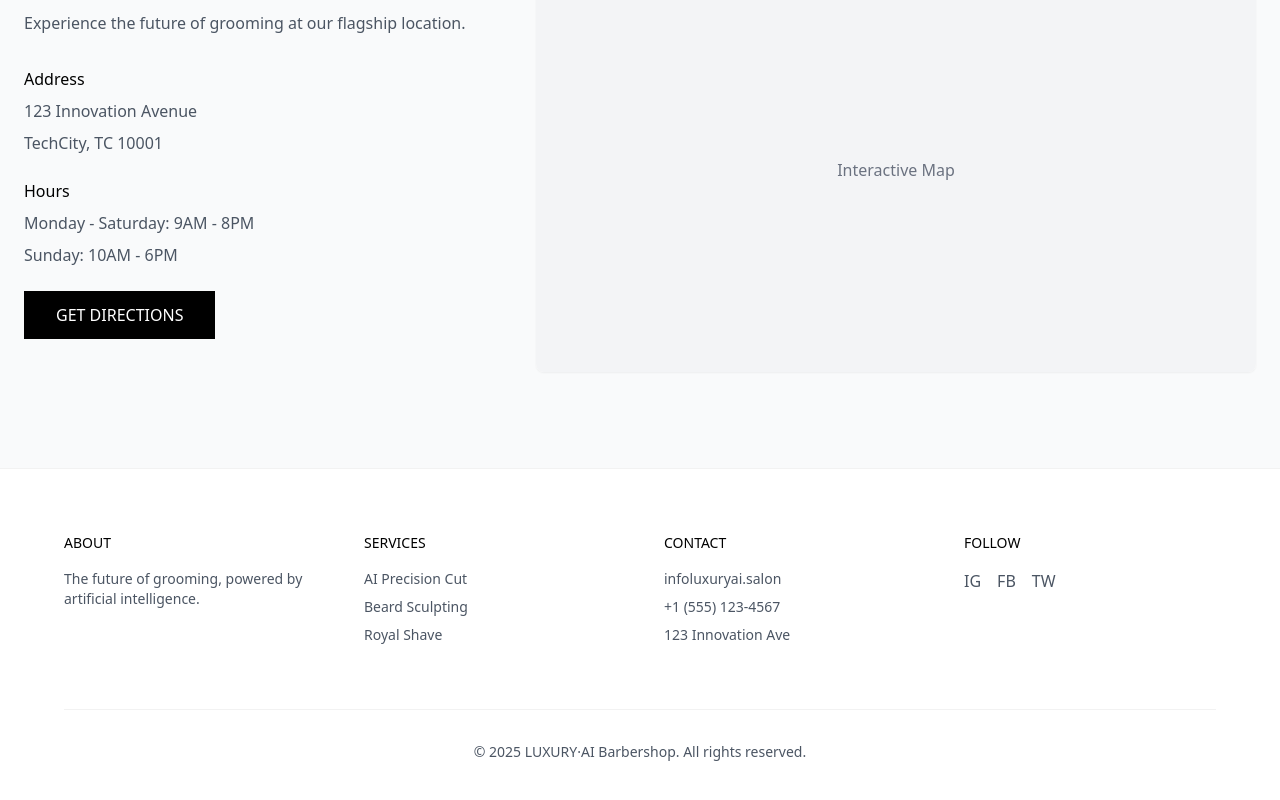
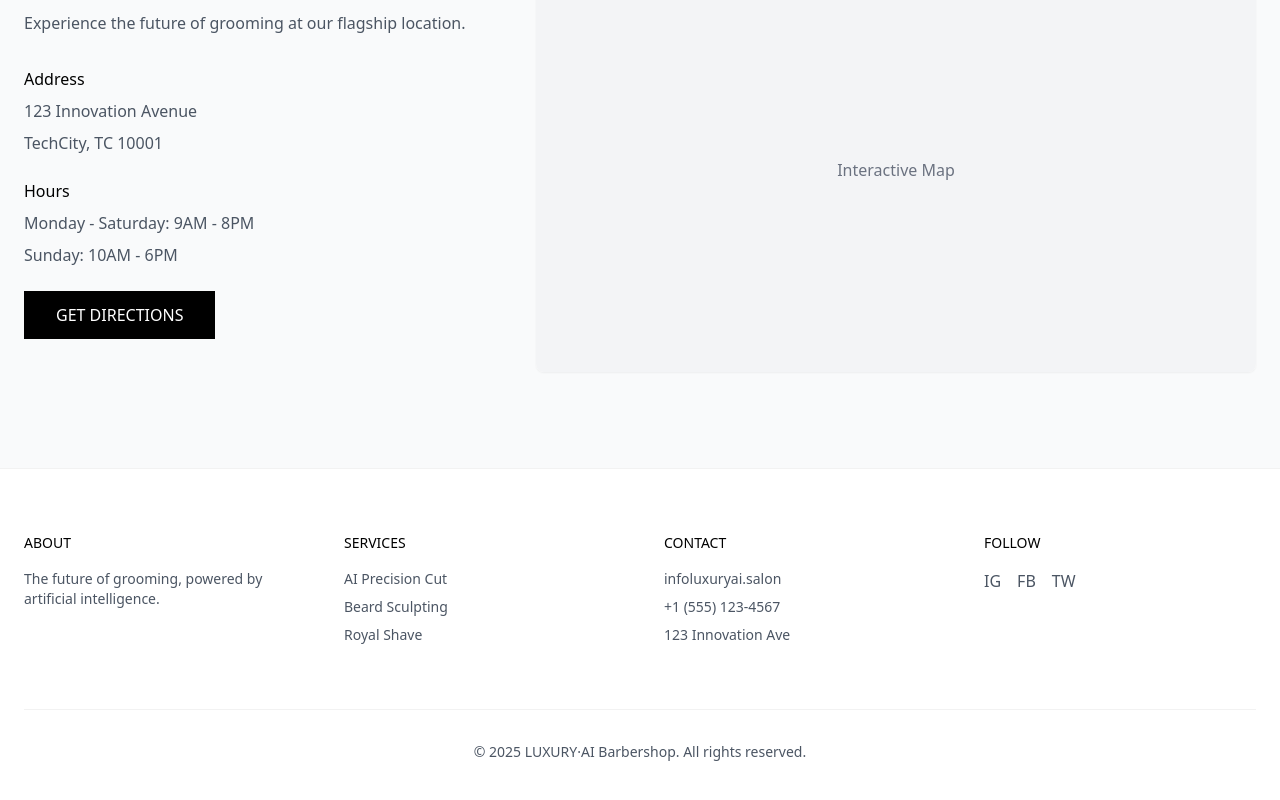
Before and after one commit to jhersON1/neonBarberClub-front, an Angular app: page /home in a window 1280 px wide. Shown: the part 3003-3803 px from the top of the page. Built offline with nearby package versions, Linux system fonts and the light colour scheme.

Commit message:
footer component done

```diff
--- a/src/app/layout/homepage/homepage.component.html
+++ b/src/app/layout/homepage/homepage.component.html
@@ -69,44 +69,6 @@
 
   <!-- Footer - Minimalista -->
   <footer class="py-16 px-6 bg-white border-t border-black/5">
-    <div class="container mx-auto max-w-6xl">
-      <div class="grid md:grid-cols-4 gap-12">
-        <div>
-          <h3 class="text-sm font-medium mb-4">ABOUT</h3>
-          <p class="text-sm text-gray-600">The future of grooming, powered by artificial intelligence.</p>
-        </div>
-
-        <div>
-          <h3 class="text-sm font-medium mb-4">SERVICES</h3>
-          <ul class="space-y-2 text-sm text-gray-600">
-            <li>AI Precision Cut</li>
-            <li>Beard Sculpting</li>
-            <li>Royal Shave</li>
-          </ul>
-        </div>
-
-        <div>
-          <h3 class="text-sm font-medium mb-4">CONTACT</h3>
-          <ul class="space-y-2 text-sm text-gray-600">
-            <li>infoluxuryai.salon</li>
-            <li>+1 (555) 123-4567</li>
-            <li>123 Innovation Ave</li>
-          </ul>
-        </div>
-
-        <div>
-          <h3 class="text-sm font-medium mb-4">FOLLOW</h3>
-          <div class="flex gap-4">
-            <a href="#" class="text-gray-600 hover:text-black">IG</a>
-            <a href="#" class="text-gray-600 hover:text-black">FB</a>
-            <a href="#" class="text-gray-600 hover:text-black">TW</a>
-          </div>
-        </div>
-      </div>
-
-      <div class="mt-16 pt-8 border-t border-black/5 text-center text-sm text-gray-600">
-        <p>© 2025 LUXURY·AI Barbershop. All rights reserved.</p>
-      </div>
-    </div>
+    <app-footer></app-footer>
   </footer>
 </div>
--- /dev/null
+++ b/src/app/shared/footer/footer.component.html
@@ -0,0 +1,37 @@
+<div class="grid md:grid-cols-4 gap-12">
+    <div>
+        <h3 class="text-sm font-medium mb-4">ABOUT</h3>
+        <p class="text-sm text-gray-600">The future of grooming, powered by artificial intelligence.</p>
+    </div>
+
+    <div>
+        <h3 class="text-sm font-medium mb-4">SERVICES</h3>
+        <ul class="space-y-2 text-sm text-gray-600">
+            <li>AI Precision Cut</li>
+            <li>Beard Sculpting</li>
+            <li>Royal Shave</li>
+        </ul>
+    </div>
+
+    <div>
+        <h3 class="text-sm font-medium mb-4">CONTACT</h3>
+        <ul class="space-y-2 text-sm text-gray-600">
+            <li>infoluxuryai.salon</li>
+            <li>+1 (555) 123-4567</li>
+            <li>123 Innovation Ave</li>
+        </ul>
+    </div>
+
+    <div>
+        <h3 class="text-sm font-medium mb-4">FOLLOW</h3>
+        <div class="flex gap-4">
+            <a href="#" class="text-gray-600 hover:text-black">IG</a>
+            <a href="#" class="text-gray-600 hover:text-black">FB</a>
+            <a href="#" class="text-gray-600 hover:text-black">TW</a>
+        </div>
+    </div>
+</div>
+
+<div class="mt-16 pt-8 border-t border-black/5 text-center text-sm text-gray-600">
+    <p>© 2025 LUXURY·AI Barbershop. All rights reserved.</p>
+</div>
--- /dev/null
+++ b/src/app/shared/footer/footer.component.ts
@@ -0,0 +1,15 @@
+import { ChangeDetectionStrategy, Component } from '@angular/core';
+
+@Component({
+  selector: 'app-footer',
+  imports: [],
+  templateUrl: './footer.component.html',
+  styleUrl: './footer.component.scss',
+  changeDetection: ChangeDetectionStrategy.OnPush,
+  host: {
+    class: 'container mx-auto max-w-6xl'
+  }
+})
+export class FooterComponent {
+
+}
```
Also changed, not shown: src/app/layout/homepage/homepage.component.ts (+8 -1 lines), src/app/shared/footer/footer.component.scss (added).
